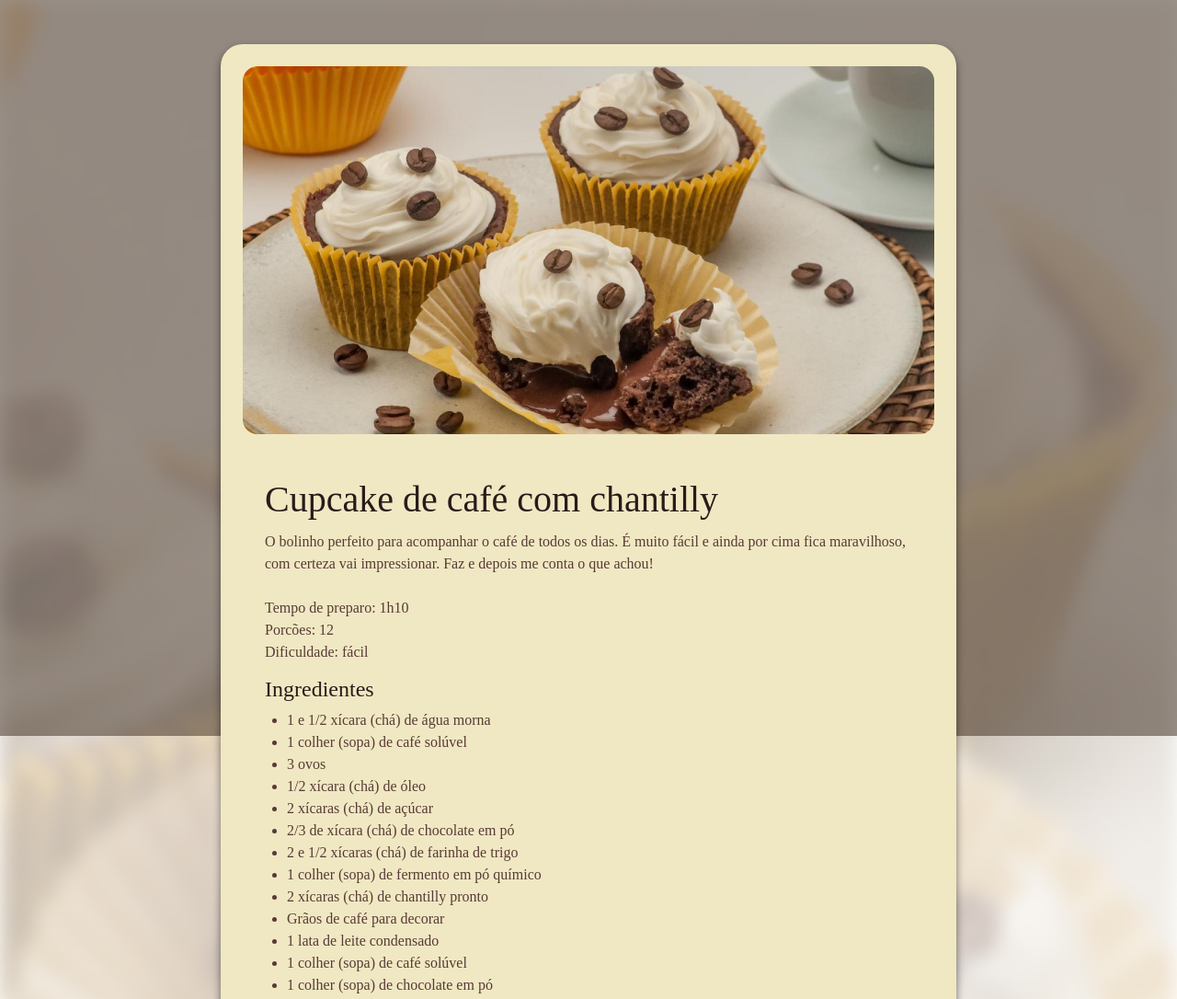
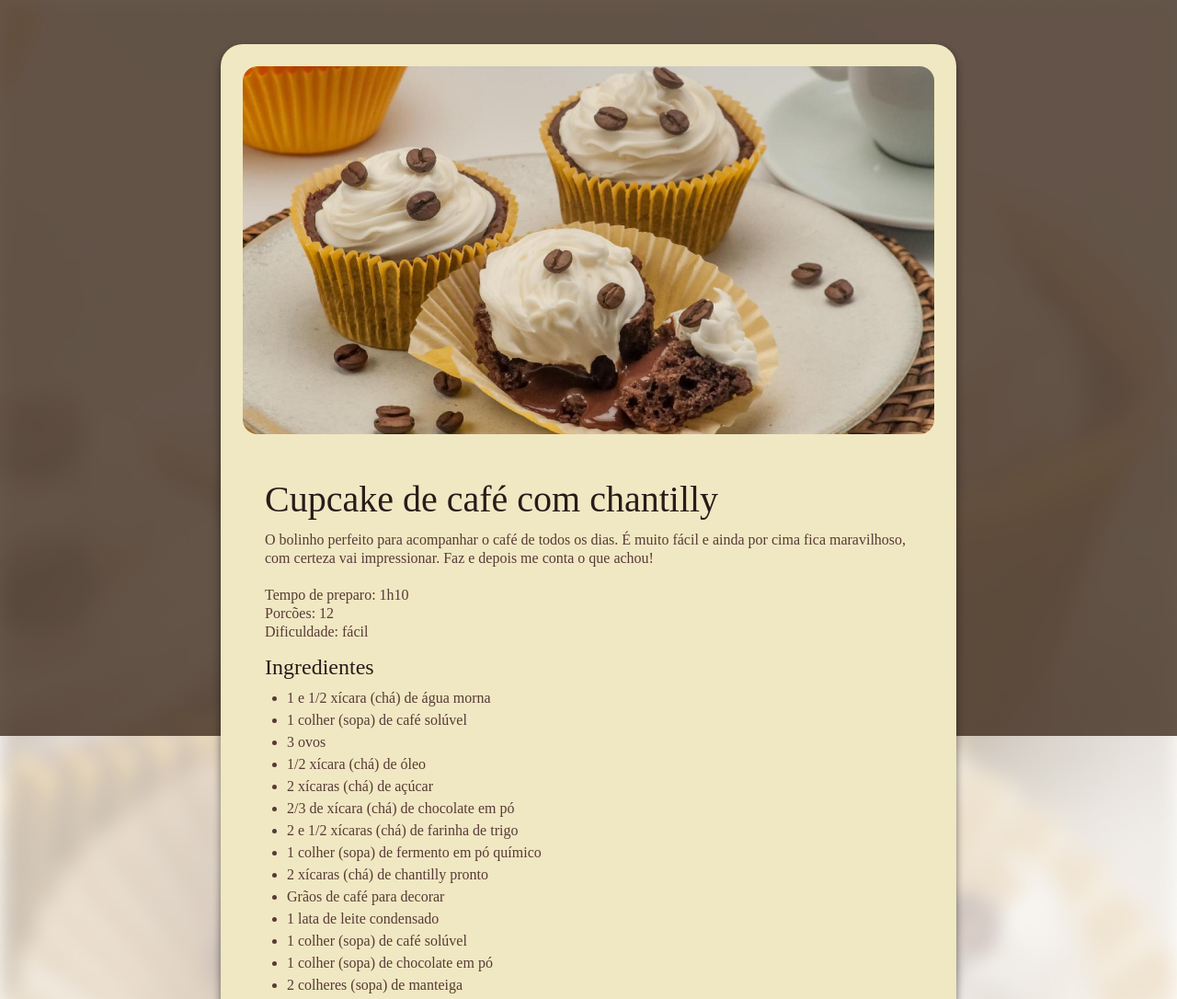
Before and after one commit to outz1/basic-frontend-project, a plain HTML site: page projeto 1 - receita/index.html in a window 1280 px wide. Shown: the top 1086 px of the page at 92% size. Drawn offline with Linux system fonts and the light colour scheme.

Commit message:
improve spaces and other details v2

```diff
--- a/projeto 1 - receita/style.css
+++ b/projeto 1 - receita/style.css
@@ -36,7 +36,7 @@ img {
   left: 0;
   width: 100%;
   height: 100%;
-  background-color: rgba(57, 38, 24, 0.5);
+  background-color: rgba(57, 38, 24, 0.774);
   z-index: -1;
 }
 main {
@@ -68,3 +68,7 @@ h1, h2 {
 ul {
   padding-left: 24px;
 }
+
+p {
+  line-height: 20px;
+}
```
